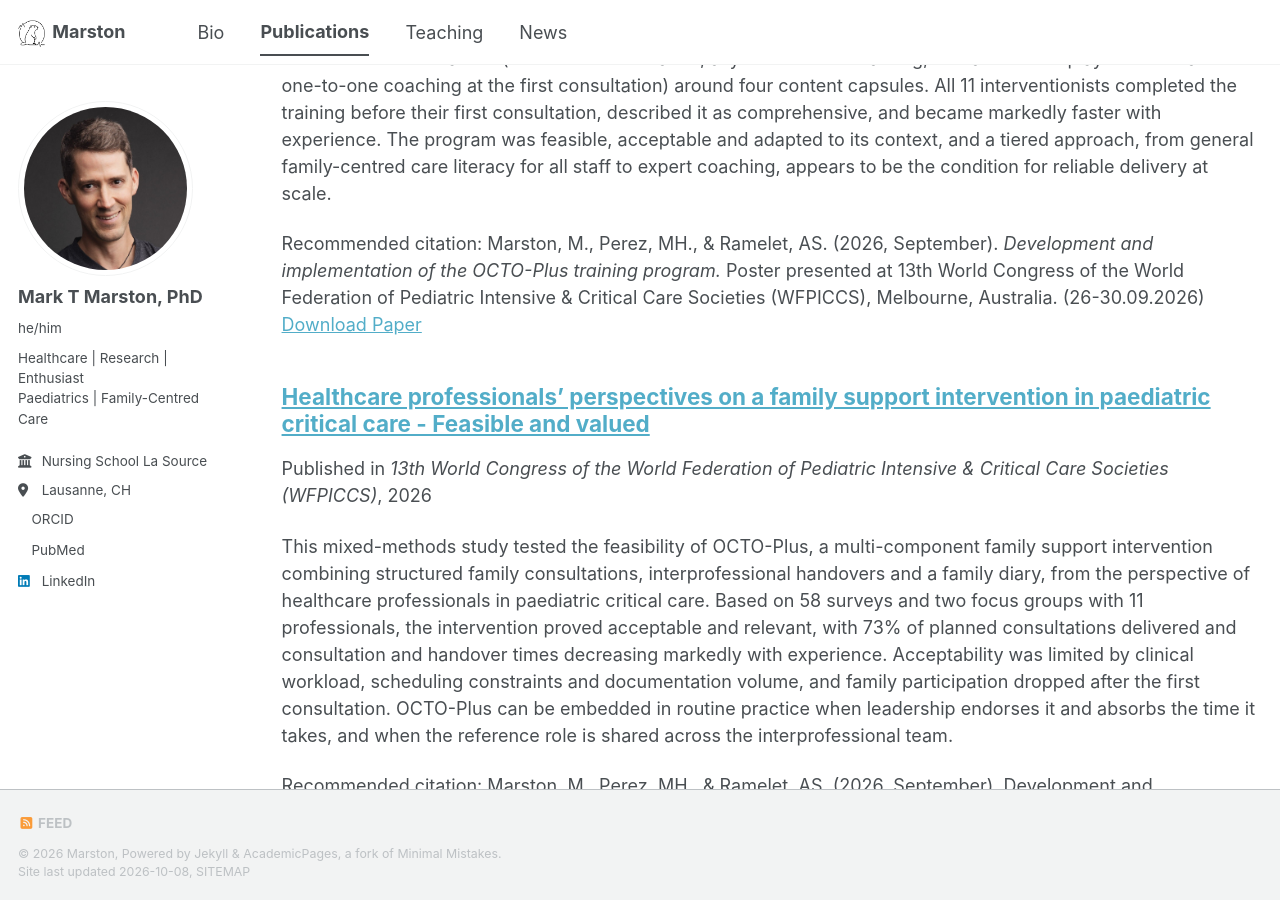
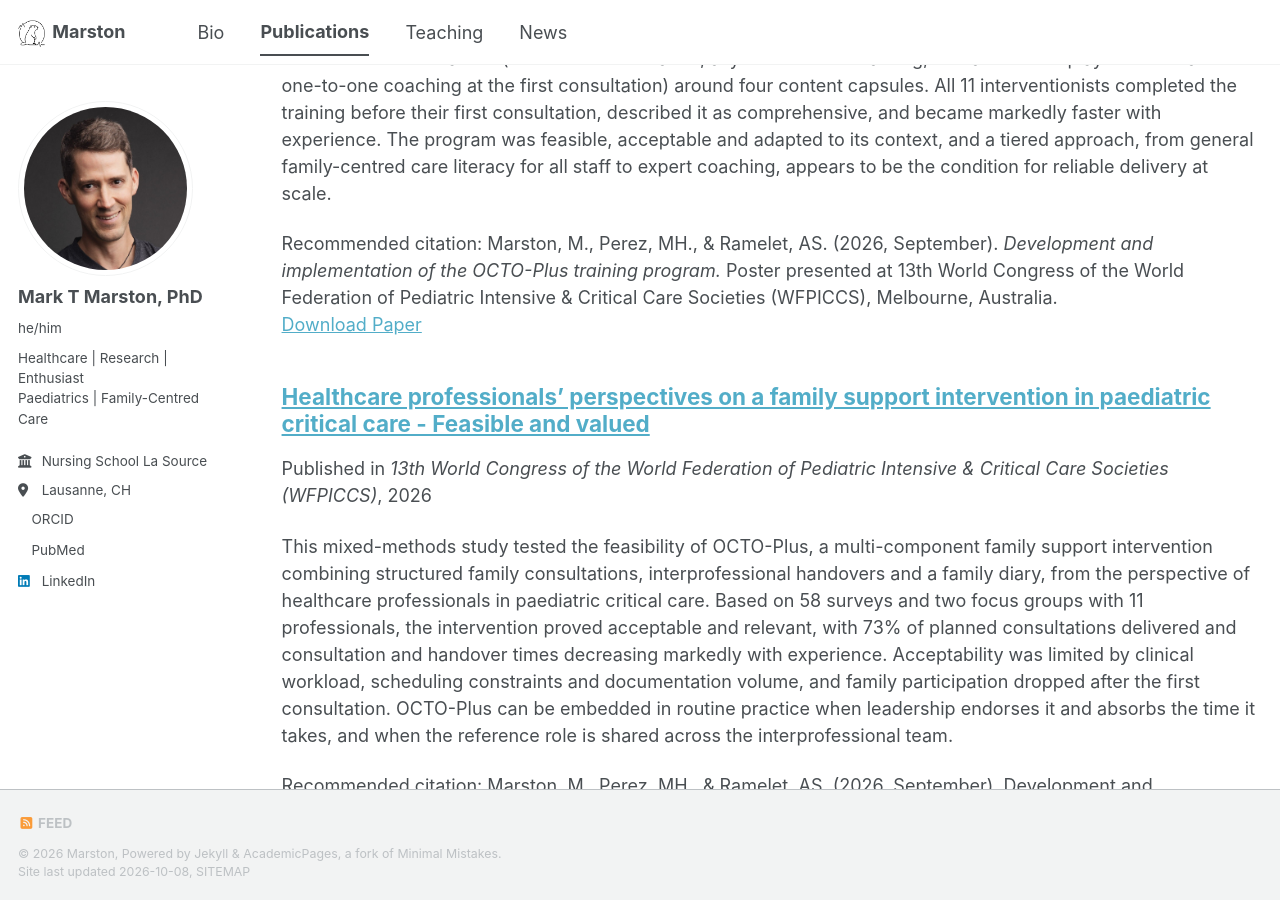
Before and after one commit to marstonRN/marston.github.io, a Jekyll site: the page built from _pages/publications.html, in a window 1280 px wide and 900 px high, scrolled down 3662 px. Built offline with Jekyll 4.4.1, drawn with Linux system fonts in a browser that asks for light colours; a style sheet for code colours, icons or effects is not loaded.

Commit message:
Revise citation in publication markdown file
Updated citation format by removing the date and location from the citation string.

```diff
--- a/_publications/2023_publication_4-octoplus_training_poster_img.md
+++ b/_publications/2023_publication_4-octoplus_training_poster_img.md
@@ -7,7 +7,7 @@ excerpt: 'This study describes the development and implementation of the trainin
 date: 2026-09-26
 venue: '13th World Congress of the World Federation of Pediatric Intensive & Critical Care Societies (WFPICCS)'
 paperurl: "https://www.wfpiccs2026intensivecareasm.com/program/"
-citation: 'Marston, M., Perez, MH., & Ramelet, AS. (2026, September). <i>Development and implementation of the OCTO-Plus training program.</i> Poster presented at 13th World Congress of the World Federation of Pediatric Intensive & Critical Care Societies (WFPICCS), Melbourne, Australia. (26-30.09.2026)'
+citation: 'Marston, M., Perez, MH., & Ramelet, AS. (2026, September). <i>Development and implementation of the OCTO-Plus training program.</i> Poster presented at 13th World Congress of the World Federation of Pediatric Intensive & Critical Care Societies (WFPICCS), Melbourne, Australia.'
 ---
 
 ![Graphical abstract](/images/publications/2023_publication_4-octoplus_training_poster_img.jpg)
```
